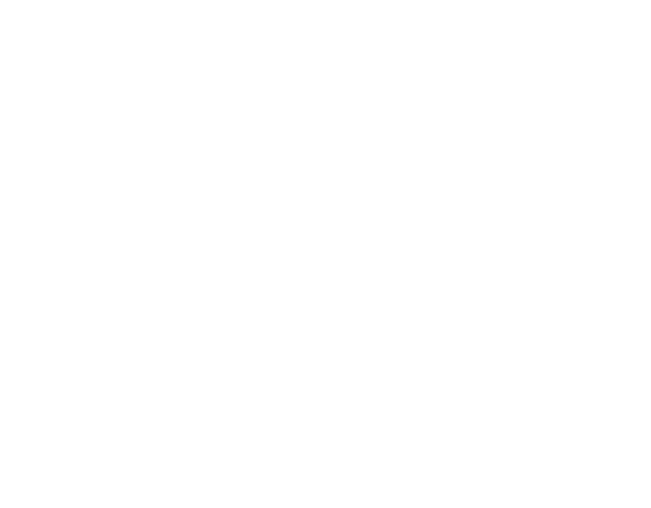
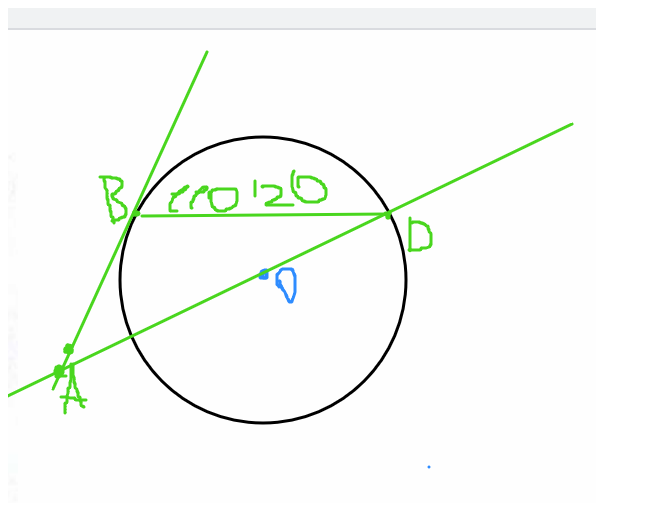
Before and after one commit to tanyaivan/test, a plain HTML site: page index.html in a window 1280 px wide. Shown: the whole page, without its empty margins (0-651 px from the left). Drawn offline with Linux system fonts and the light colour scheme.

Commit message:
Update index.html

```diff
--- a/index.html
+++ b/index.html
@@ -1,3 +1,3 @@
 <html>
-<img src="">
+<img src="2022-05-12_20-09-29.png">
 </html>
```
